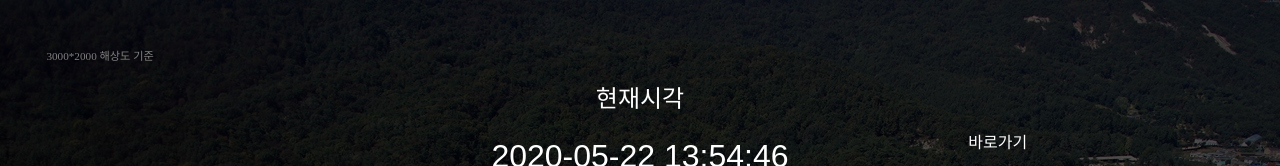
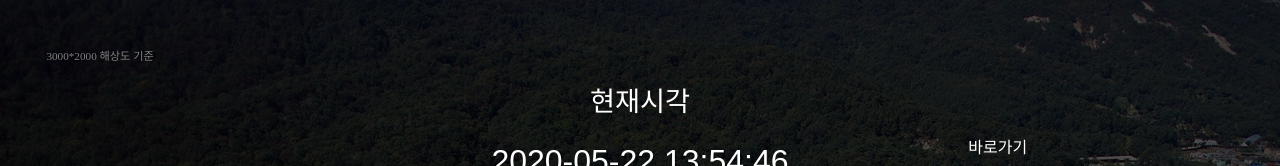
Before and after one commit to BBongDDa/MY_DESK, a plain HTML site: page index.html in a window 1280 px wide. Shown: the top 166 px of the page. Drawn offline with Linux system fonts and the light colour scheme.

Commit message:
폰트크기 변경

```diff
--- a/index.html
+++ b/index.html
@@ -46,7 +46,7 @@
 
 
     <form name="rtcForm">
-        <div style="text-align: center; color: white; font-size: 1.5rem; position: relative; top : 15px;">현재시각</div> <div style=" text-align: right; margin-right: 12.9rem; color: white; position: relative; top: 30px;">바로가기</div>
+        <div style="text-align: center; color: white; font-size: 1.7rem; position: relative; top : 15px;">현재시각</div> <div style=" text-align: right; margin-right: 12.9rem; color: white; position: relative; top: 30px;">바로가기</div>
         <input type="text" style="text-align: center; display: block; margin: 0 auto; padding: 1.2%; max-width: 100%; height: auto; border: 0px; color: white; background-color: transparent; font-size: 2rem; " name="rtcInput" size="20" readonly="readonly" />
         </form>
         <div style="display: inline-block; margin-left: 72.5%; position: relative; top: -20px;">
```
